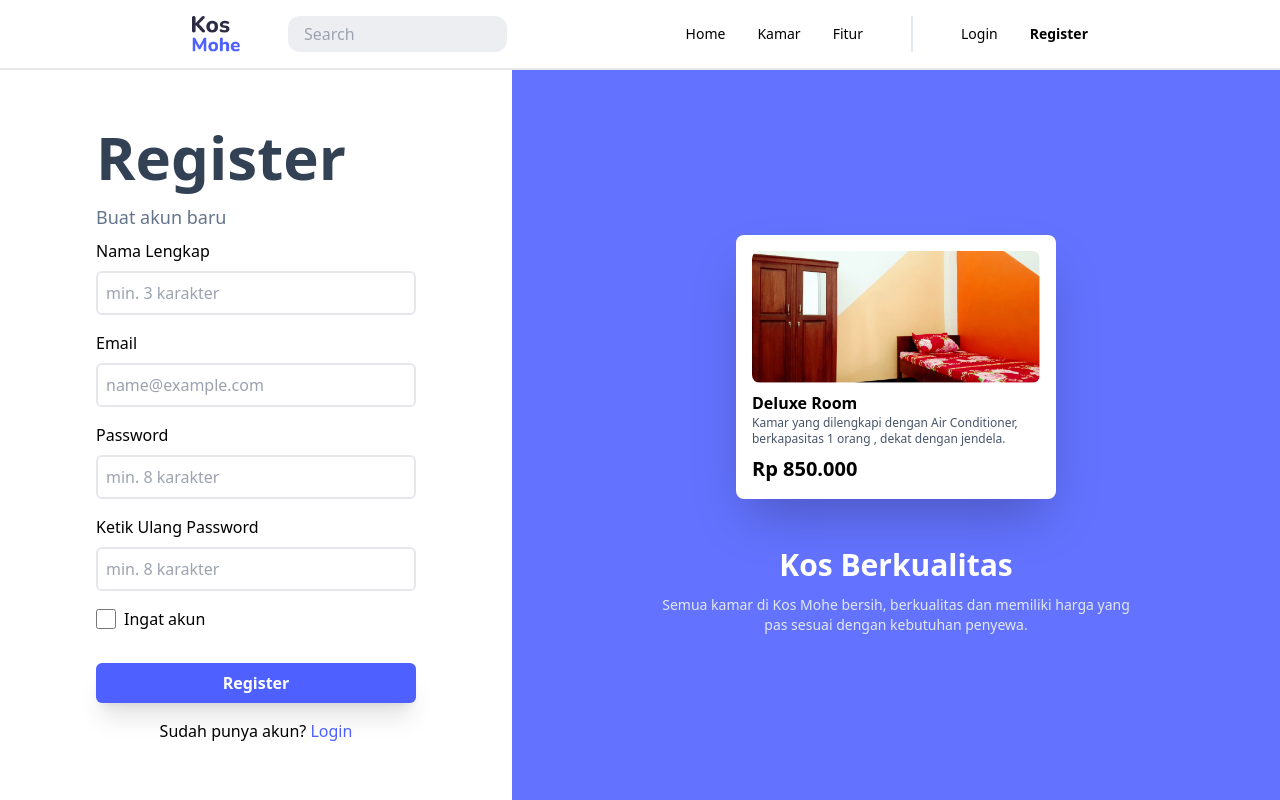
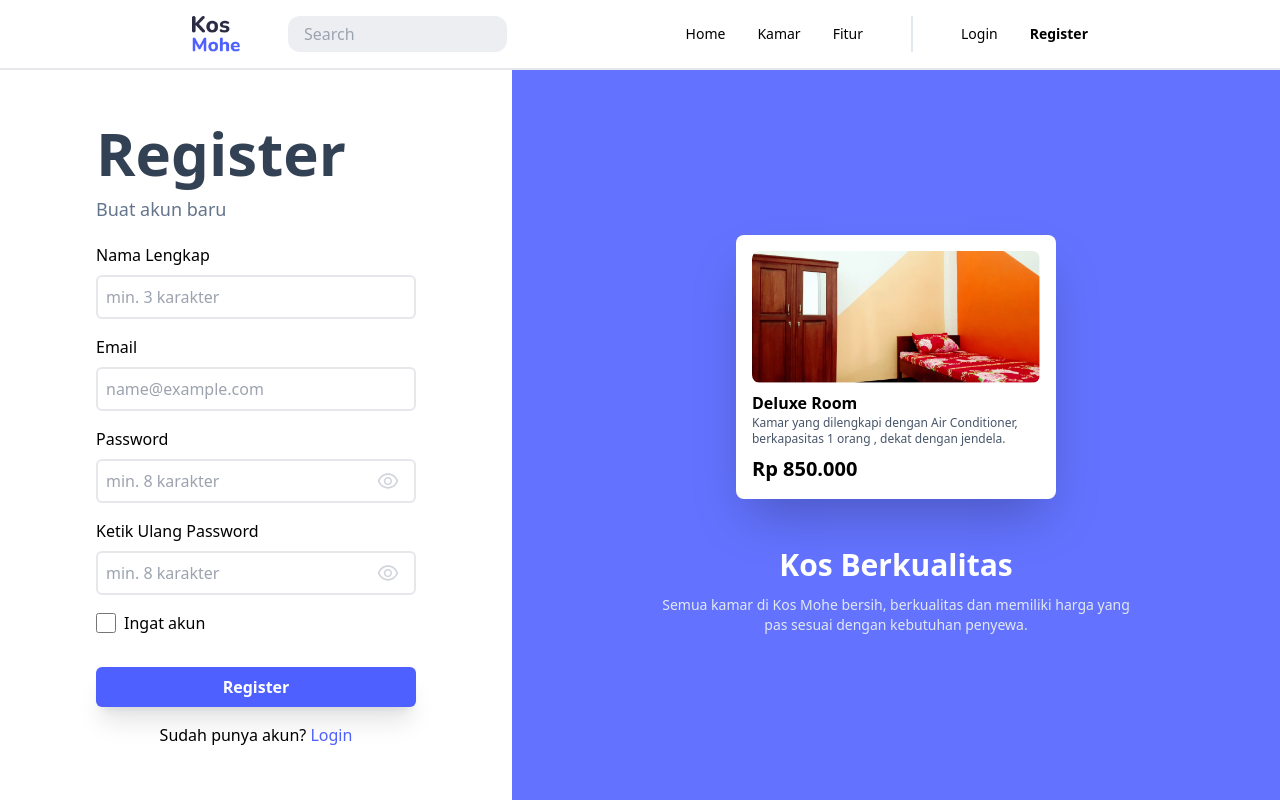
Before and after one commit to bazoka-kaka/kos-mohe-app-fe, a React (Create React App) app: page /register in a window 1280 px wide. Shown: the top 800 px of the page. Built offline with nearby package versions, Linux system fonts and the light colour scheme.

Commit message:
implement visibility button on register password and retype password

```diff
--- a/src/pages/Auth/Register.jsx
+++ b/src/pages/Auth/Register.jsx
@@ -1,8 +1,11 @@
-import React from "react";
+import React, { useState } from "react";
 import Nav from "../../components/Nav";
 import Footer from "../../components/Footer";
+import { AiOutlineEye, AiOutlineEyeInvisible } from "react-icons/ai";
 
 const Register = () => {
+  const [showPwd, setShowPwd] = useState(false);
+  const [showRetypePwd, setShowRetypePwd] = useState(false);
   return (
     <>
       <Nav />
@@ -12,11 +15,11 @@ const Register = () => {
           {/* header */}
           <header>
             <h1 className='text-6xl font-semibold text-slate-700'>Register</h1>
-            <p className='mt-4 text-lg text-slate-500'>Buat akun baru</p>
+            <p className='mt-3 text-lg text-slate-500'>Buat akun baru</p>
           </header>
           {/* form */}
           <form
-            className='flex flex-col gap-4 mt-2'
+            className='flex flex-col gap-4 mt-5'
             action='/handle/register'
             method='post'
           >
@@ -42,23 +45,53 @@ const Register = () => {
             </div>
             <div className='flex flex-col gap-2'>
               <label htmlFor='#password'>Password</label>
+              <div className='relative'>
                 <input
-                className='p-2 border-2 border-gray-200 rounded-md'
-                type='password'
+                  className='w-full p-2 border-2 border-gray-200 rounded-md'
+                  type={showPwd ? "text" : "password"}
                   id='password'
                   name='password'
                   placeholder='min. 8 karakter'
                 />
+                <div className='absolute text-2xl text-gray-300 -translate-y-1/2 right-4 top-1/2'>
+                  {showPwd ? (
+                    <AiOutlineEyeInvisible
+                      className='cursor-pointer'
+                      onClick={() => setShowPwd(false)}
+                    />
+                  ) : (
+                    <AiOutlineEye
+                      className='cursor-pointer'
+                      onClick={() => setShowPwd(true)}
+                    />
+                  )}
+                </div>
+              </div>
             </div>
             <div className='flex flex-col gap-2'>
               <label htmlFor='#retype-password'>Ketik Ulang Password</label>
+              <div className='relative'>
                 <input
-                className='p-2 border-2 border-gray-200 rounded-md'
-                type='password'
+                  className='w-full p-2 border-2 border-gray-200 rounded-md'
+                  type={showRetypePwd ? "text" : "password"}
                   id='retype-password'
                   name='retype-password'
                   placeholder='min. 8 karakter'
                 />
+                <div className='absolute text-2xl text-gray-300 -translate-y-1/2 right-4 top-1/2'>
+                  {showRetypePwd ? (
+                    <AiOutlineEyeInvisible
+                      className='cursor-pointer'
+                      onClick={() => setShowRetypePwd(false)}
+                    />
+                  ) : (
+                    <AiOutlineEye
+                      className='cursor-pointer'
+                      onClick={() => setShowRetypePwd(true)}
+                    />
+                  )}
+                </div>
+              </div>
             </div>
 
             <div className='flex gap-2'>
```
Lines whose indentation alone changed are shown as unchanged.
